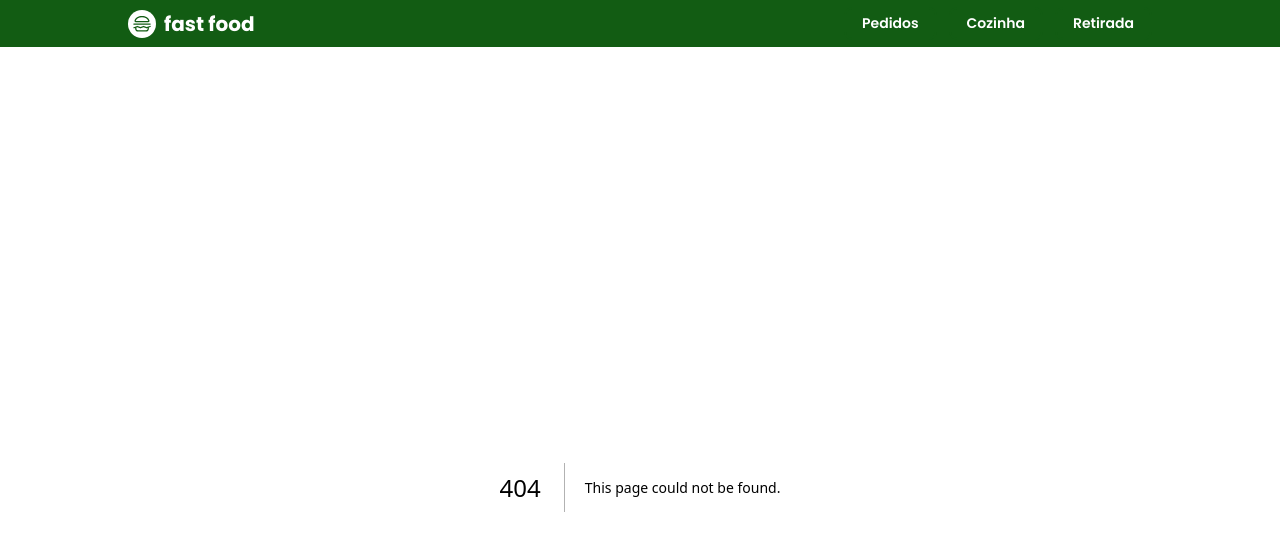
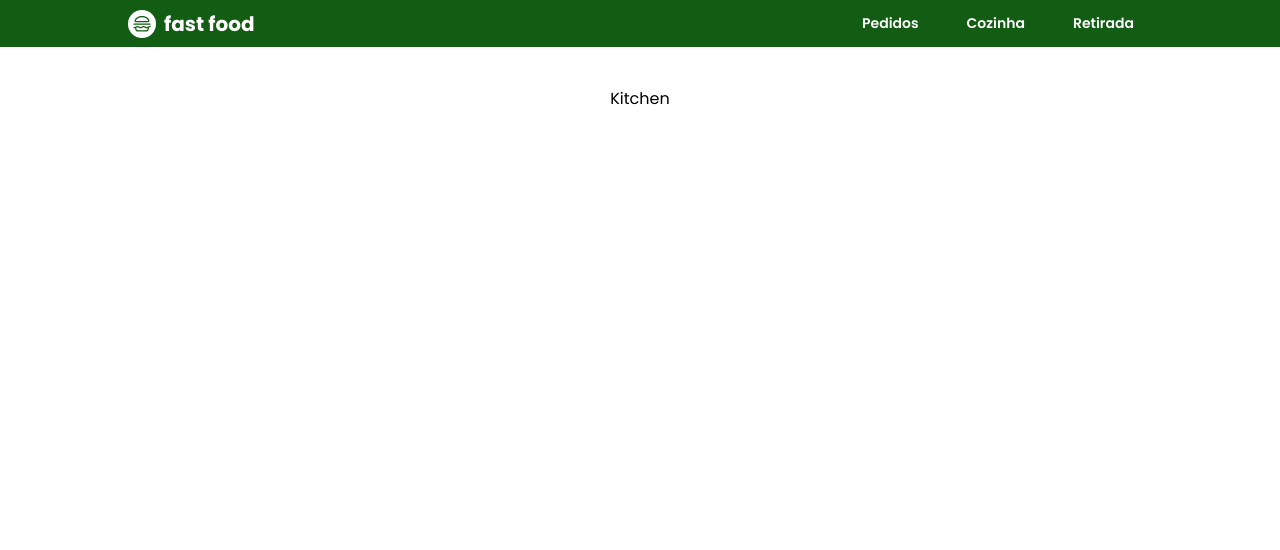
Before and after one commit to CToH10/devio-fullstack-frontend, a Next.js app: page /kitchen in a window 1280 px wide. Before the commit this address had no page. Shown: the top 550 px of the page. Built offline with nearby package versions, Linux system fonts and the light colour scheme.

Commit message:
feat: add provisory kitchen

```diff
--- /dev/null
+++ b/src/app/kitchen/page.tsx
@@ -0,0 +1,3 @@
+export default function Kitchen() {
+  return <h1>Kitchen</h1>;
+}
```
